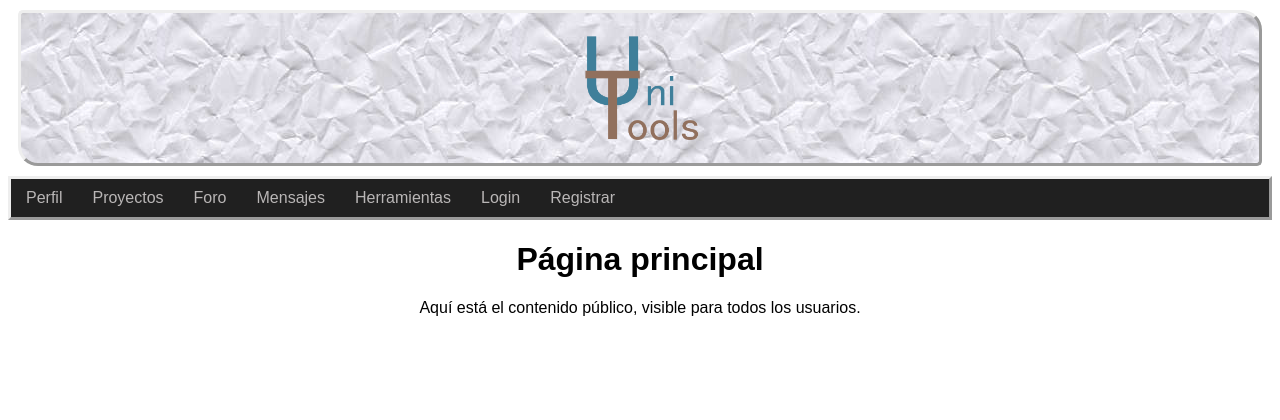
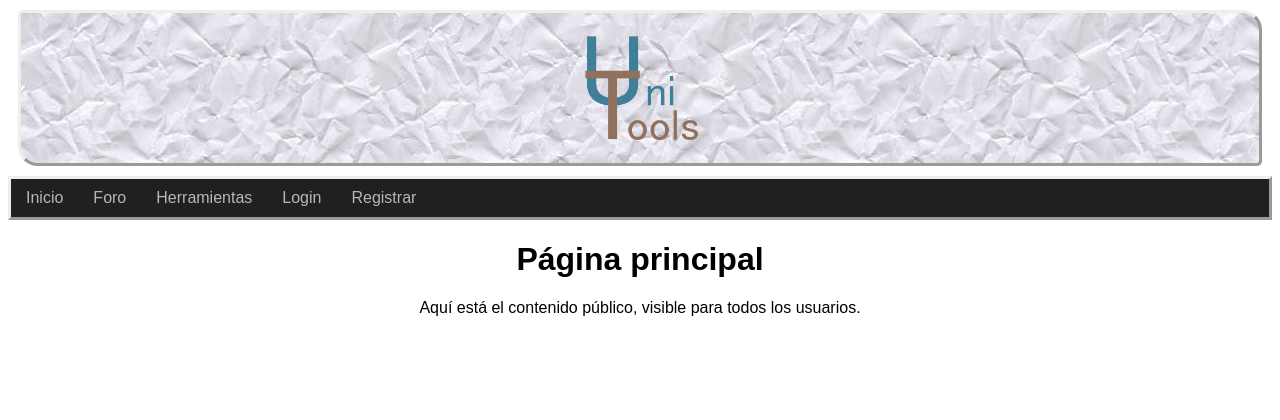
Before and after one commit to fatherboard/UniTools, a PHP site: page /index.php in a window 1280 px wide. Shown: the top 420 px of the page. Run offline with PHP 8.4, Linux system fonts and the light colour scheme.

Commit message:
Modded navegación
R

```diff
--- a/practica_2/estructura/navegacion.php
+++ b/practica_2/estructura/navegacion.php
@@ -1,31 +1,27 @@
 
 <div class="navbar">
-
-    <div align='left|justify'>
-    <a href="index.php?page=perfil">Perfil</a>
-    <a href="index.php?page=proyectos">Proyectos</a>
-    <a href="index.php?page=foro">Foro</a>
-    <a href="index.php?page=mensajes">Mensajes</a>
-    <a href="index.php?page=herramientas">Herramientas</a>
-    </div>
-
     <?php
-
             if(!isset($_SESSION["login"]) || !($_SESSION["login"]))
             {
-                //echo"<div align='right|justify'>";
+                echo "<a href=\"index.php\">Inicio</a>";
+                //TODO añadir página con perfiles de la práctica_1
+                //echo "<a href=\"index.php?page=aboutus\">Sobre nosotros</a>";
+                echo "<a href=\"index.php?page=foro\">Foro</a>";
+                echo "<a href=\"index.php?page=herramientas\">Herramientas</a>";
+
                 echo"<a href=\"index.php?page=login\">Login</a>";
                 echo"<a href=\"index.php?page=registrar\" >Registrar</a>";
-                //echo"</div>";
             }
             else if ($_SESSION["login"])
             {
-                echo"<div align='right|justify'>";
+                echo"<a href=\"index.php?page=perfil\" >". $_SESSION["username"] . " </a>";
+                echo "<a href=\"index.php?page=proyectos\">Proyectos</a>";
+                echo "<a href=\"index.php?page=foro\">Foro</a>";
+                echo "<a href=\"index.php?page=mensajes\">Mensajes</a>";
+                echo "<a href=\"index.php?page=herramientas\">Herramientas</a>";
+
+                //TODO Derecha (css)
                 echo"<a href=\"index.php?page=logout\" >Logout</a>";
-                echo"<p> Bienvenido " . $_SESSION['username'] . "</p>";
-                echo"</div>";
             }
-
     ?>
-
 </div>
```
